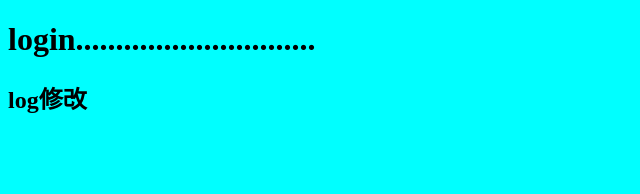
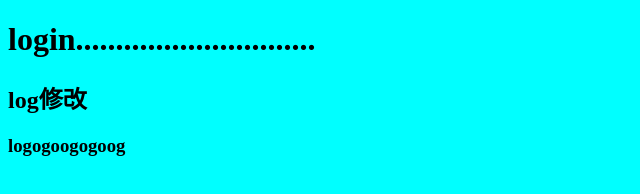
Before and after one commit to 18344359264/project_xx, a plain HTML site: page index.html in a window 1280 px wide. Shown: the whole page, without its empty margins (0-640 px from the left). Drawn offline with Linux system fonts and the light colour scheme.

Commit message:
Update index.html

```diff
--- a/index.html
+++ b/index.html
@@ -17,6 +17,7 @@
 <body>
     <h1>login..............................</h1>
     <h2>log修改</h2>
+    <h3>logogoogogoog<h3>
 </body>
 
 </html>
```
